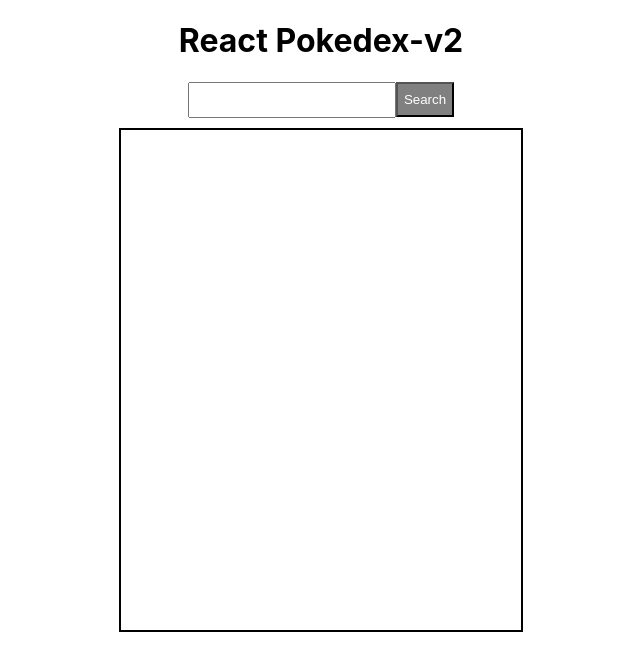
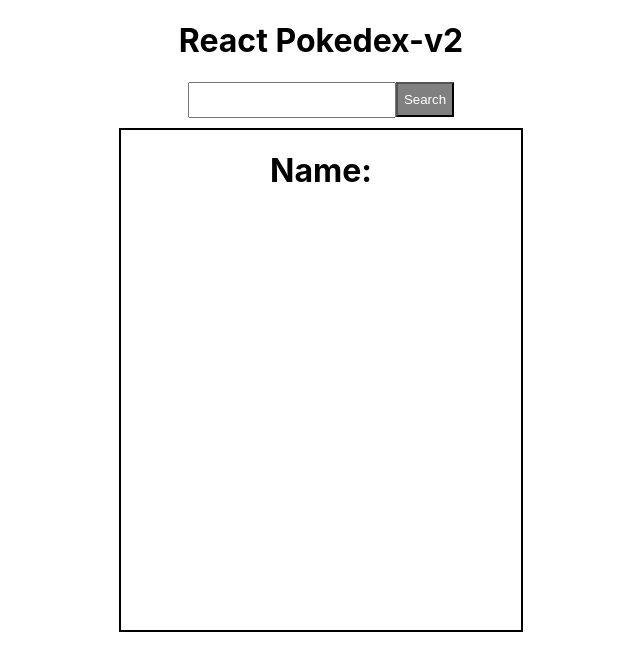
Before and after one commit to Shibaz98/pokedex_v2, a React (Create React App) app: page / in a window 1280 px wide. Shown: the top 670 px of the page, without its empty margins (319-959 px from the left). Built offline with nearby package versions, Linux system fonts and the light colour scheme.

Commit message:
nested a PokemonDisplay component into SearchResult container

```diff
--- /dev/null
+++ b/src/PokemonDisplay/PokemonDisplay.jsx
@@ -0,0 +1,10 @@
+
+function PokemonDisplay(props){
+    return(
+        <div className="PokemonDisplayContainer">
+            <h1>Name:</h1>
+        </div>
+    );
+};
+
+export default PokemonDisplay;
--- a/src/SearchResult/SearchResult.jsx
+++ b/src/SearchResult/SearchResult.jsx
@@ -1,8 +1,10 @@
 import './SearchResult.css';
+import PokemonDisplay from '../PokemonDisplay/PokemonDisplay';
 
-function SearchResult(){
+function SearchResult(props){
     return(
         <div className="SearchResultContainer">
+            <PokemonDisplay/>
         </div>
     );
 };
```
